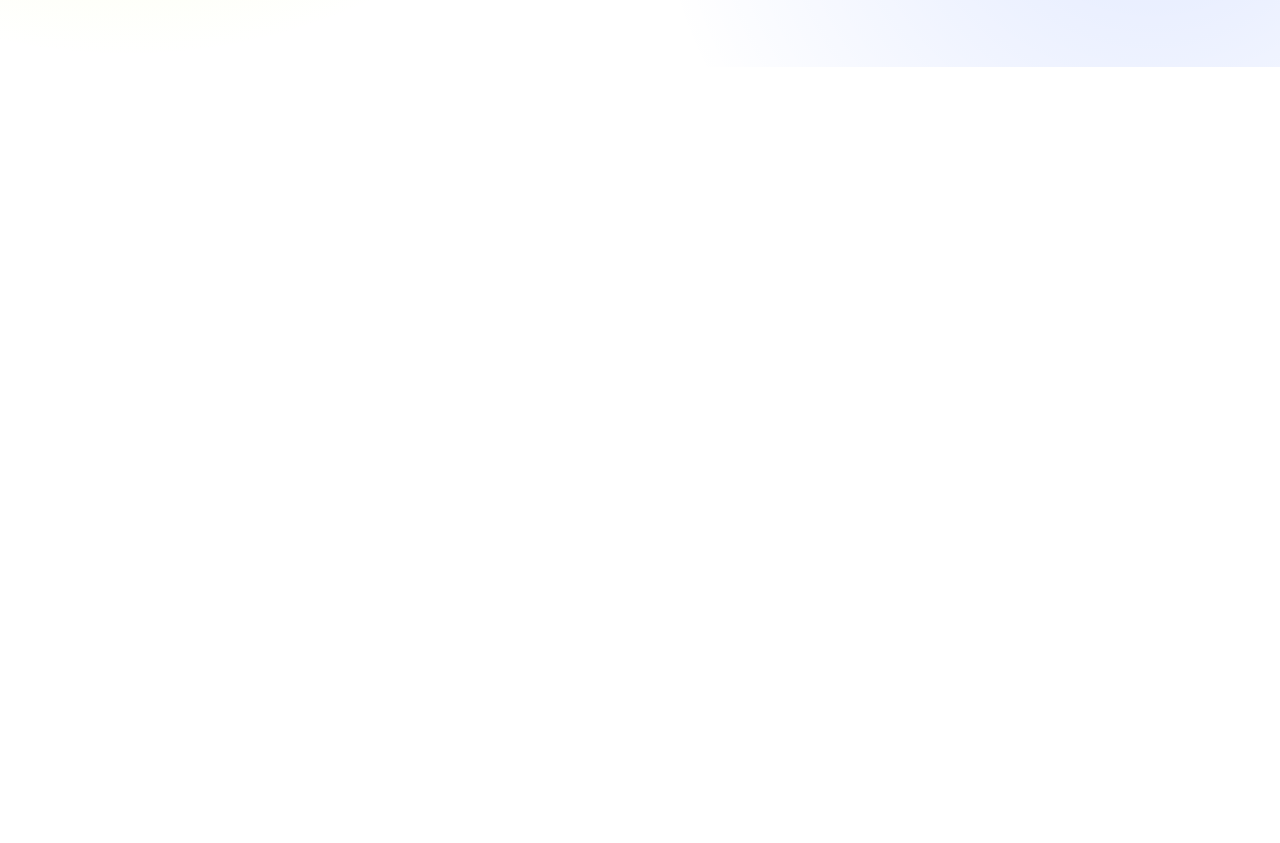
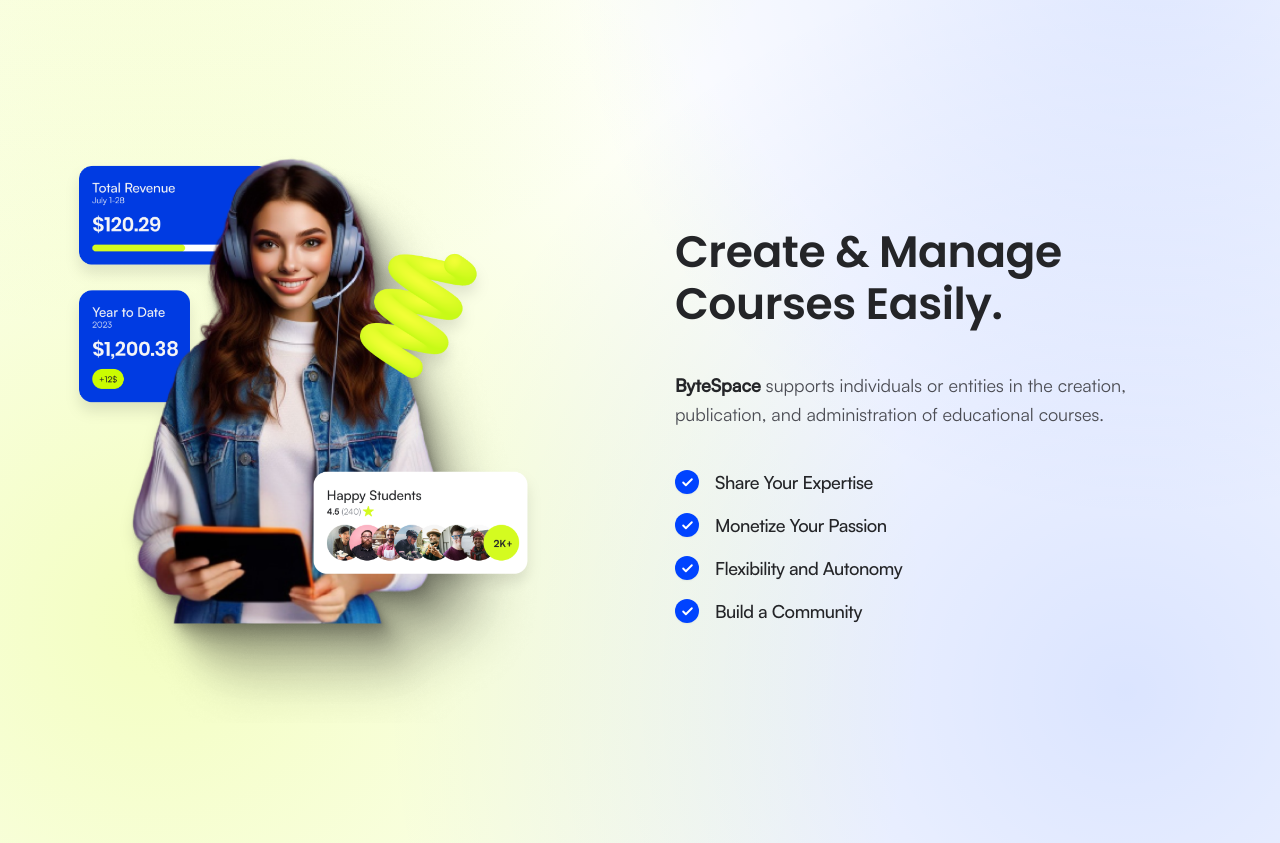
Before and after one commit to maliha-mobassira/bytespace-new, a Next.js app: page / in a window 1280 px wide. Shown: the part 3820-4663 px from the top of the page. Before the commit the page ends 3887 px from the top, so only its background shows below. Built offline with nearby package versions, Linux system fonts and the light colour scheme.

Commit message:
feat(course-features): implement Create & Manage Courses Easily feature block

```diff
--- a/components/sections/ProfessionalGrowth.tsx
+++ b/components/sections/ProfessionalGrowth.tsx
@@ -14,28 +14,36 @@ const STATS: StatItem[] = [
   { value: "16", label: "Creators" },
 ];
 
+const CHECKLIST_ITEMS = [
+  "Share Your Expertise",
+  "Monetize Your Passion",
+  "Flexibility and Autonomy",
+  "Build a Community",
+];
+
 export function ProfessionalGrowth() {
   return (
     <section
       id="professional-growth"
-      aria-label="Professional Growth"
-      className="relative w-full bg-white py-[80px] lg:py-[100px] overflow-hidden"
+      aria-label="Professional Growth and Course Creation"
+      className="relative w-full bg-white py-[80px] lg:py-[120px] overflow-hidden"
       style={{
         backgroundImage: `
-          radial-gradient(circle at 10% 20%, rgba(212, 251, 32, 0.25) 0%, transparent 45%),
-          radial-gradient(circle at 90% 70%, rgba(0, 67, 255, 0.12) 0%, transparent 40%)
+          radial-gradient(circle at 10% 15%, rgba(212, 251, 32, 0.25) 0%, transparent 45%),
+          radial-gradient(circle at 90% 40%, rgba(0, 67, 255, 0.12) 0%, transparent 40%),
+          radial-gradient(circle at 12% 85%, rgba(212, 251, 32, 0.28) 0%, transparent 45%),
+          radial-gradient(circle at 88% 90%, rgba(0, 67, 255, 0.14) 0%, transparent 42%)
         `,
       }}
     >
-      <div className="w-full max-w-[1440px] mx-auto px-4 sm:px-6 lg:px-8 flex flex-col items-center">
+      <div className="w-full max-w-[1440px] mx-auto px-4 sm:px-6 lg:px-8 flex flex-col items-center gap-[100px] lg:gap-[140px]">
         {/* ========================================================================= */}
         {/* Frame 13: Feature 1 - Path to Professional Growth                         */}
-        {/* Exact Figma: width: 1258px, height: 552px, gap: 63px, row layout         */}
+        {/* Exact Figma: width: 1258px, height: 552px, gap: 63px                     */}
         {/* ========================================================================= */}
         <div className="w-full max-w-[1258px] flex flex-col lg:flex-row items-center justify-between gap-[48px] lg:gap-[63px]">
-          {/* Left Text Block (Exact Figma: width: 574px, height: 404px, gap: 40px) */}
+          {/* Left Text Block (width: 574px, height: 404px, gap: 40px) */}
           <div className="w-full lg:max-w-[574px] flex flex-col items-start gap-[32px] lg:gap-[40px]">
-            {/* Heading M */}
             <h2
               className="text-[34px] sm:text-[40px] lg:text-[44px] font-semibold text-[#242528] tracking-[-0.01em] leading-[120%]"
               style={{
@@ -45,7 +53,6 @@ export function ProfessionalGrowth() {
               Your Path to Professional Growth Starts Here!
             </h2>
 
-            {/* Body L Description (width: 477px) */}
             <p
               className="w-full max-w-[477px] text-[16px] sm:text-[18px] text-[#4B4C53] font-normal leading-[160%]"
               style={{
@@ -73,7 +80,7 @@ export function ProfessionalGrowth() {
             </div>
           </div>
 
-          {/* Right Illustration Composition (Exact Figma: 577px x 540px) */}
+          {/* Right Illustration: Boy with headphones + Progress 55% */}
           <div className="relative w-full max-w-[577px] h-[460px] sm:h-[540px] flex items-center justify-center shrink-0">
             <Image
               src="/images/feature-growth-illustration.png"
@@ -85,6 +92,75 @@ export function ProfessionalGrowth() {
             />
           </div>
         </div>
+
+        {/* ========================================================================= */}
+        {/* Feature 2: Create & Manage Courses Easily                                 */}
+        {/* Exact Figma: Illustration Left (580px x 596px) | Text & Checklist Right   */}
+        {/* ========================================================================= */}
+        <div className="w-full max-w-[1258px] flex flex-col-reverse lg:flex-row items-center justify-between gap-[48px] lg:gap-[63px]">
+          {/* Left Illustration: Woman with headset + Revenue & Students cards */}
+          <div className="relative w-full max-w-[580px] h-[480px] sm:h-[596px] flex items-center justify-center shrink-0">
+            <Image
+              src="/images/feature-manage-illustration.png"
+              alt="Woman with headset and tablet, revenue cards, and happy students card"
+              width={835}
+              height={1024}
+              priority
+              className="w-full h-full object-contain pointer-events-none select-none drop-shadow-xl"
+            />
+          </div>
+
+          {/* Right Text Block (width: 580px, height: 388px, gap: 40px) */}
+          <div className="w-full lg:max-w-[580px] flex flex-col items-start gap-[32px] lg:gap-[40px]">
+            <h2
+              className="text-[34px] sm:text-[40px] lg:text-[44px] font-semibold text-[#242528] tracking-[-0.01em] leading-[120%]"
+              style={{
+                fontFamily: "var(--font-heading, 'Poppins', sans-serif)",
+              }}
+            >
+              Create &amp; Manage Courses Easily.
+            </h2>
+
+            <p
+              className="w-full max-w-[520px] text-[16px] sm:text-[18px] text-[#4B4C53] font-normal leading-[160%]"
+              style={{
+                fontFamily: "var(--font-body, 'Satoshi', sans-serif)",
+              }}
+            >
+              <strong className="font-semibold text-[#242528]">ByteSpace</strong>{" "}
+              supports individuals or entities in the creation, publication,
+              and administration of educational courses.
+            </p>
+
+            {/* Checklist with Solid Blue Checkmark Icons */}
+            <div className="flex flex-col items-start gap-[16px]">
+              {CHECKLIST_ITEMS.map((item, idx) => (
+                <div key={idx} className="flex items-center gap-[16px]">
+                  <div
+                    className="w-[24px] h-[24px] rounded-full bg-[#0043FF] flex items-center justify-center shrink-0 text-white shadow-xs"
+                    aria-hidden="true"
+                  >
+                    <svg
+                      width="13"
+                      height="13"
+                      viewBox="0 0 24 24"
+                      fill="none"
+                      stroke="currentColor"
+                      strokeWidth="3.5"
+                      strokeLinecap="round"
+                      strokeLinejoin="round"
+                    >
+                      <polyline points="20 6 9 17 4 12" />
+                    </svg>
+                  </div>
+                  <span className="text-[17px] sm:text-[18px] font-medium text-[#242528] tracking-tight">
+                    {item}
+                  </span>
+                </div>
+              ))}
+            </div>
+          </div>
+        </div>
       </div>
     </section>
   );
```
Also changed, not shown: public/images/feature-manage-illustration.png (added), 1 other file (tests, documents, lock files or other folders).
